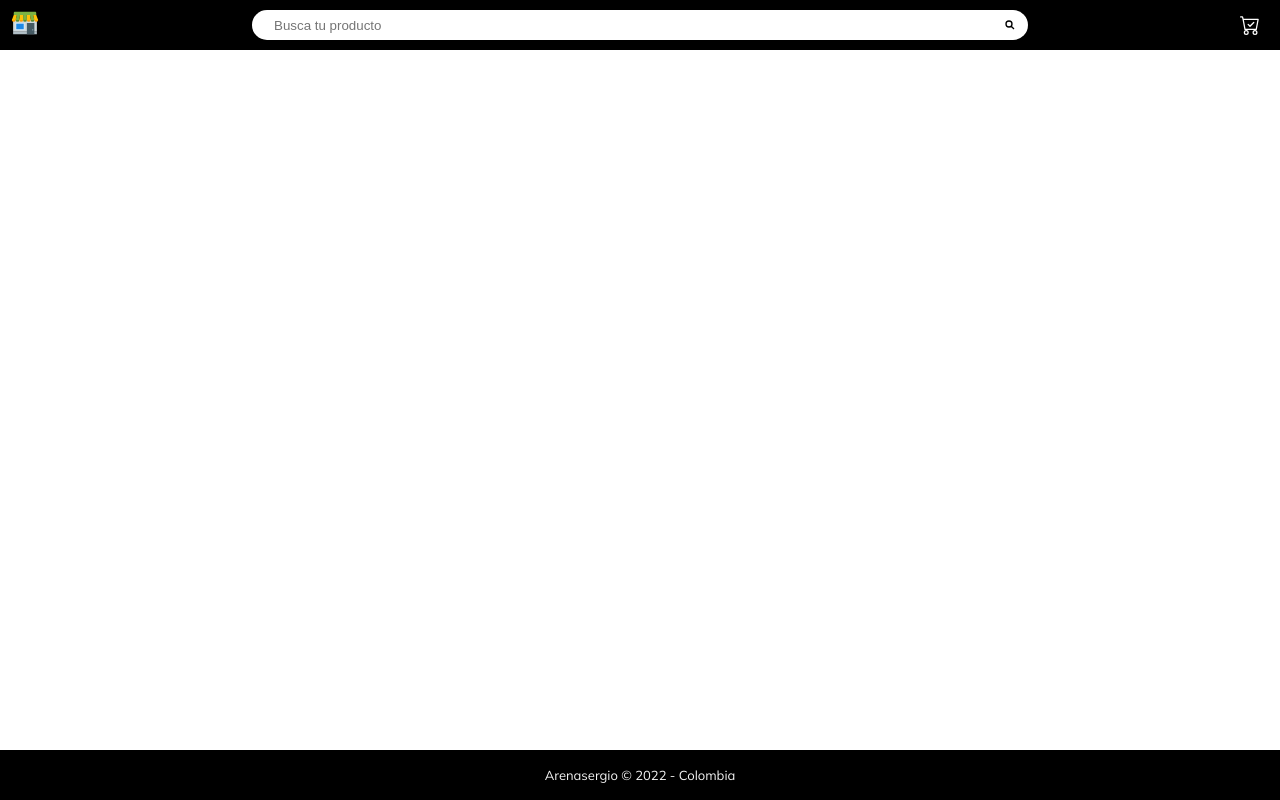
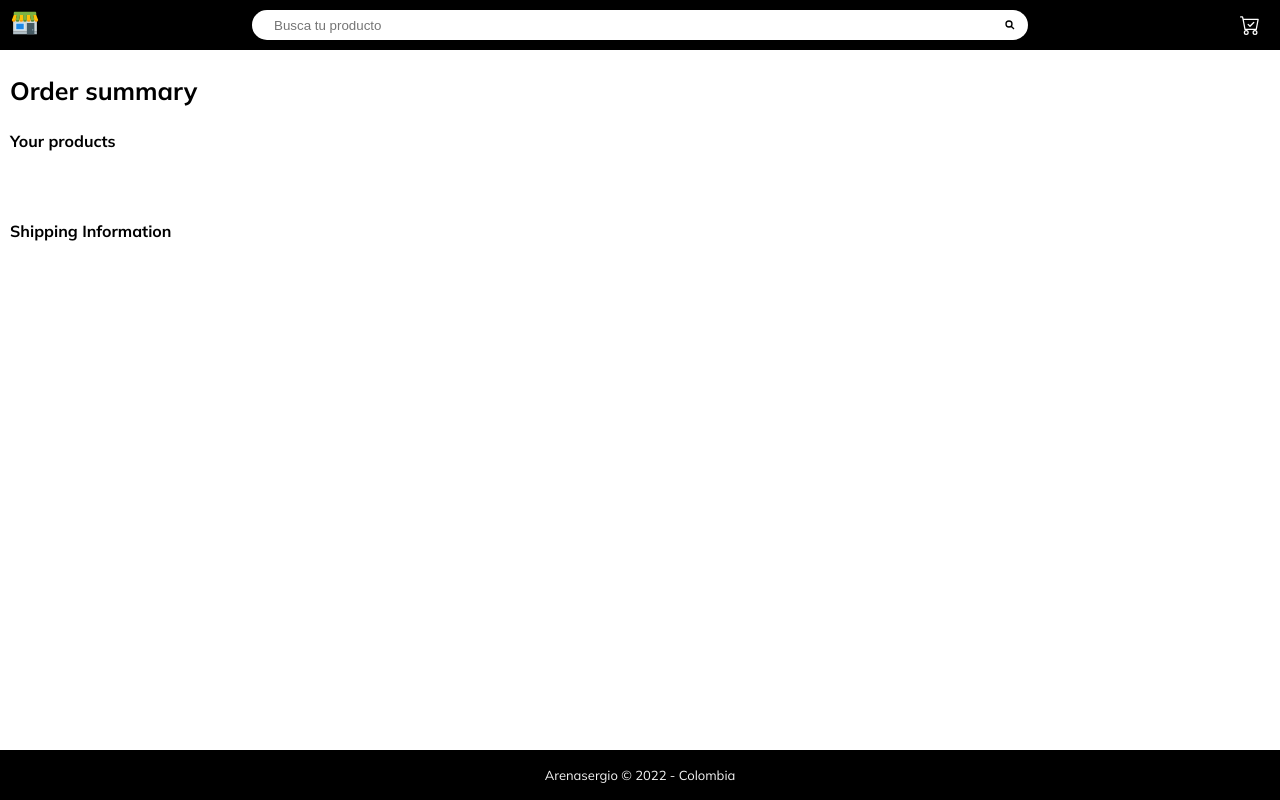
Before and after one commit to arenas025/e-commerce, a React app: page /summary in a window 1280 px wide. Built offline with nearby package versions, Linux system fonts and the light colour scheme.

Commit message:
feat: working in the last section

```diff
--- a/App.jsx
+++ b/App.jsx
@@ -7,6 +7,7 @@ import useInitialState from './src/hooks/useInitialState'
 import { Routes, Route, BrowserRouter } from 'react-router-dom'
 import ShippingInformation from './src/components/Checkout/ShippingInformation'
 import Checkout from './src/components/Checkout'
+import OrderSummary from './src/components/Checkout/OrderSummary'
 
 const App = () => {
 
@@ -20,6 +21,7 @@ const App = () => {
                         <Route path='/' element={<Home/>}/>
                         <Route path='/checkout/' element={<Checkout/>}/>
                         <Route path='/information' element={<ShippingInformation/>}/>
+                        <Route path ='/summary' element ={<OrderSummary/>}/>
                     </Routes>
                 </Layout>
             </BrowserRouter>
--- /dev/null
+++ b/src/components/Checkout/OrderSummary/OrderSummary.scss
@@ -0,0 +1,59 @@
+.orderSummary{
+    padding: 0 10px;
+    & > p{
+        font-weight: bold;
+        font-family: 'Mulish', sans-serif;
+        font-size: 25px;
+    }
+    &--products{
+        &__title{
+            font-family: 'Mulish', sans-serif;
+            font-weight: bold;
+            margin: 0;
+            margin-bottom: 5px;
+        }
+        & > div{
+            width: fit-content;
+            height: 50px;
+            & p{
+                margin: 0;
+            }
+            & img{
+                width: 50px;
+                object-fit: cover;
+            }
+            & div{
+                display: flex;
+                flex-direction: column;
+                justify-content: space-between;
+                width: fit-content;
+                & div{
+                    display: none;
+                }
+            }
+        }
+        &__total{
+            font-weight: bold;
+            font-family: 'Mulish', sans-serif;
+            margin-top: 20px;
+        }
+    }
+    &--information{
+        &__title{
+            font-family: 'Mulish', sans-serif;
+            font-weight: bold;
+            margin: 0;
+            margin-bottom: 5px;
+        }
+        & section{
+            display: flex;
+            & p{
+                font-family: 'Mulish', sans-serif;
+            }
+            & p:first-child{
+                font-weight: bold;
+                margin-right: 2px;
+            }
+        }
+    }
+}
--- /dev/null
+++ b/src/components/Checkout/OrderSummary/index.jsx
@@ -0,0 +1,50 @@
+import './OrderSummary.scss'
+import { useContext } from 'react'
+import Context from '../../../context/Context'
+import CartProductCart from '../../CartProductCart'
+
+const OrderSummary = () => {
+    const {state} = useContext(Context)
+    const cart = state.cart
+    const total = cart.length ? cart.reduce((a,b) => a + b.price,0) : 0
+    const buyer = state.buyer
+    return (
+        <div className="orderSummary">
+            <p>Order summary</p>
+            <div className = 'orderSummary--products'>
+                <p className = 'orderSummary--products__title'>Your products</p>
+                {cart.map(item=> (
+                    <CartProductCart key={item.id} item={item}/>
+                ))}
+                <div className='orderSummary--products__total'>
+                    {cart.length !== 0 && <p>Total: {total}</p> }
+                </div>
+            </div>
+            <div className='orderSummary--information'>
+                    <p className='orderSummary--information__title'>Shipping Information</p>
+                {buyer.map(item=>(
+                    <>
+                    <section className='orderSummary--information__name'>
+                        <p>Name: </p>
+                        <p>{` ${item.firstName} ${item.lastName}`}</p>
+                    </section>
+                    <section className='orderSummary--information__email'>
+                        <p>Email: </p>
+                        <p>{item.email}</p>
+                    </section>
+                    <section className='orderSummary--information__phone'>
+                        <p>Phone: </p>
+                        <p>{item.phone}</p>
+                    </section>
+                    <section className='orderSummary--information__country'>
+                        <p>Address: </p>
+                        <p>{item.country} {item.state} {item.city}</p>
+                    </section>
+                    </>
+                ))}
+            </div>
+        </div>
+    )
+}
+
+export default OrderSummary
--- a/src/components/Checkout/ShippingInformation/index.jsx
+++ b/src/components/Checkout/ShippingInformation/index.jsx
@@ -3,9 +3,10 @@ import { useContext } from 'react'
 import './ShippingInformation.scss'
 import Context from '../../../context/Context'
 import { GiConfirmed } from "react-icons/gi";
+import { Link } from 'react-router-dom';
 
 const ShippingInformation = () => {
-    const {state, addBuyer} = useContext(Context)
+    const {addBuyer} = useContext(Context)
 
     const ref = useRef()
     const handleSubmit = () => {
@@ -21,7 +22,6 @@ const ShippingInformation = () => {
         }
         addBuyer(buyer)
     }
-    console.info(state.buyer)
     return(
         <div className="shippingInformation">
             <p>Shipping Information</p>
@@ -34,10 +34,12 @@ const ShippingInformation = () => {
                 <input type='text' placeholder='State' name='state'/>
                 <input type='text' placeholder='City' name='city'/>
             </form>
+            <Link to='/summary'>
             <div onClick={handleSubmit} className='shippingInformation--submit'>
                 <GiConfirmed/>
                 <p>Confirm</p>
             </div>
+            </Link>
         </div>
     )
 }
```
